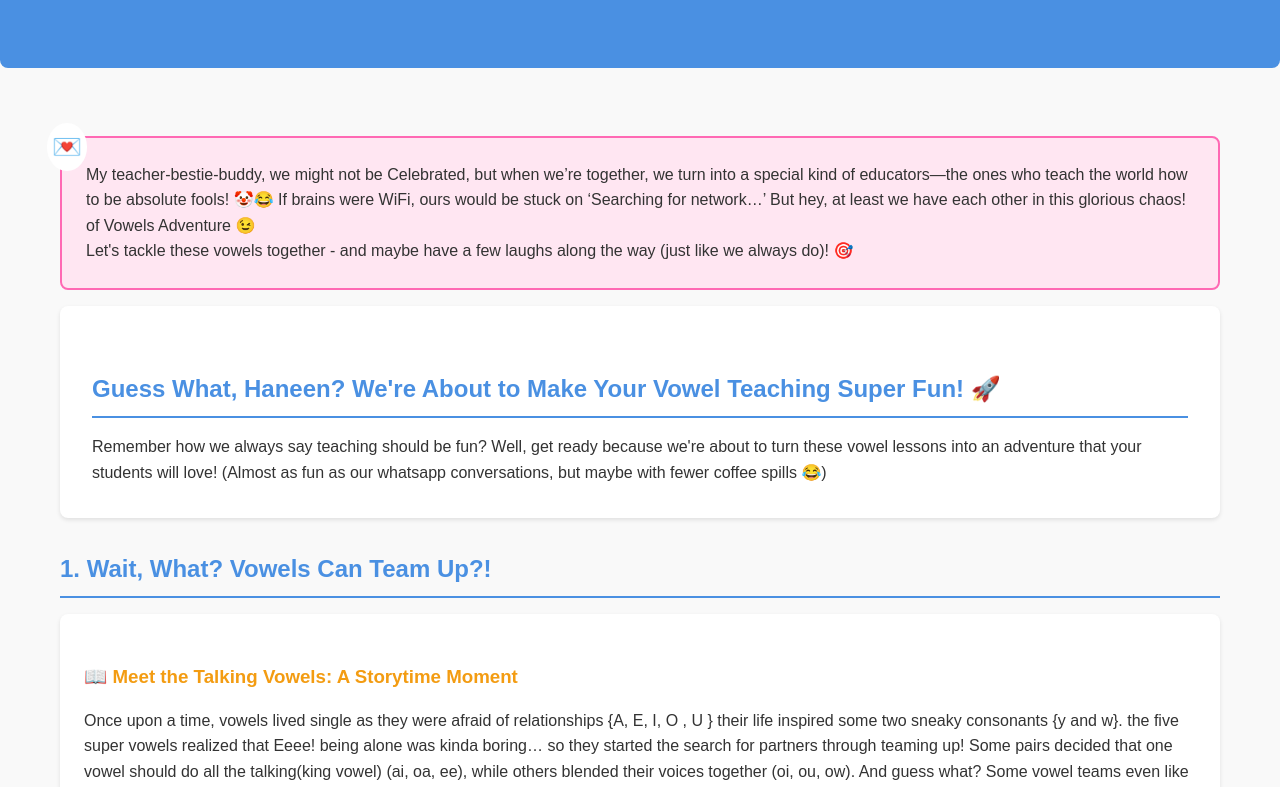
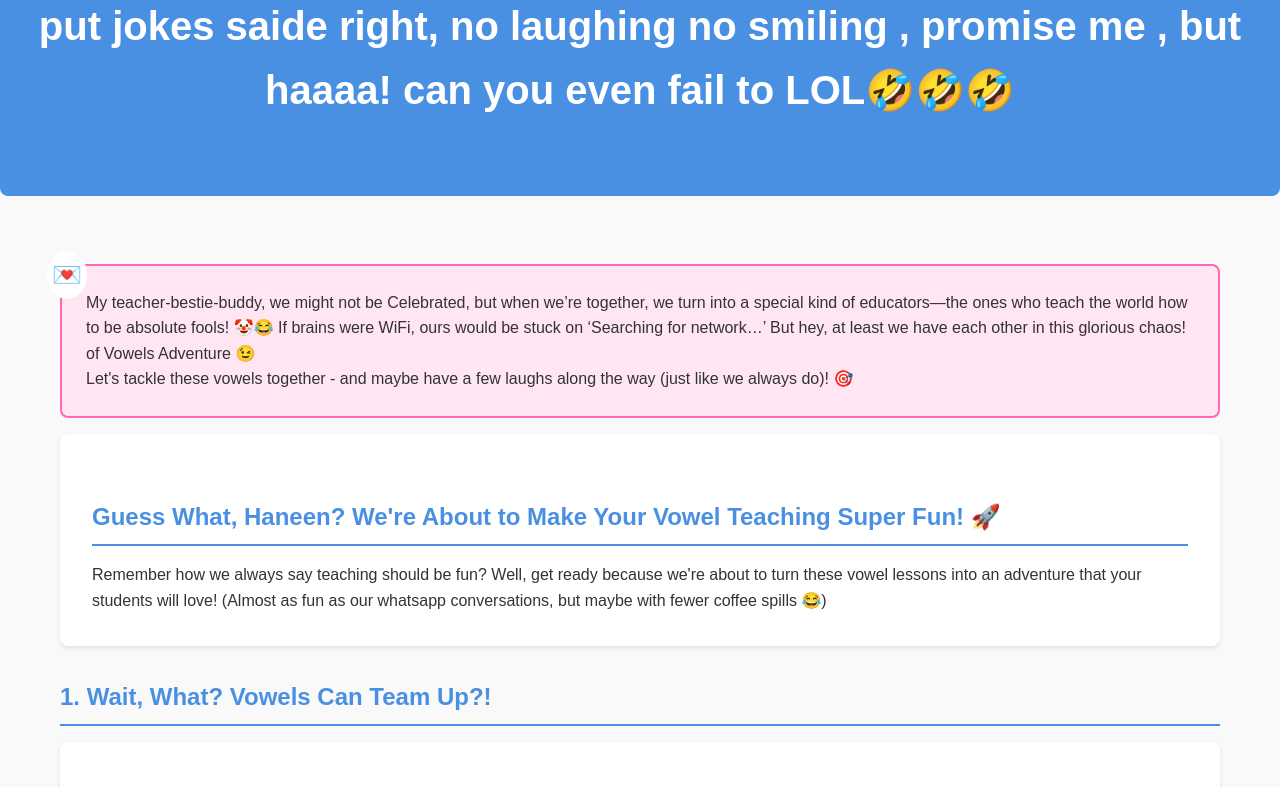
Before and after one commit to Wizcom12/Haneen-Saleh, a plain HTML site: page index.html in a window 1280 px wide. Shown: the part 102-889 px from the top of the page. Drawn offline with Linux system fonts and the light colour scheme.

Commit message:
Update index.html

```diff
--- a/index.html
+++ b/index.html
@@ -184,7 +184,7 @@
 </head>
 <body>
     <header>
-        <h1>🎉Haneen, </h1><br><h5></h5>
+        <h1>🎉Haneen, it's time we do something important in our lives , we put jokes saide right, no laughing no smiling , promise me , but haaaa! can you even fail to LOL🤣🤣🤣 </h1><br><h5></h5>
 
     </header>
 
```
